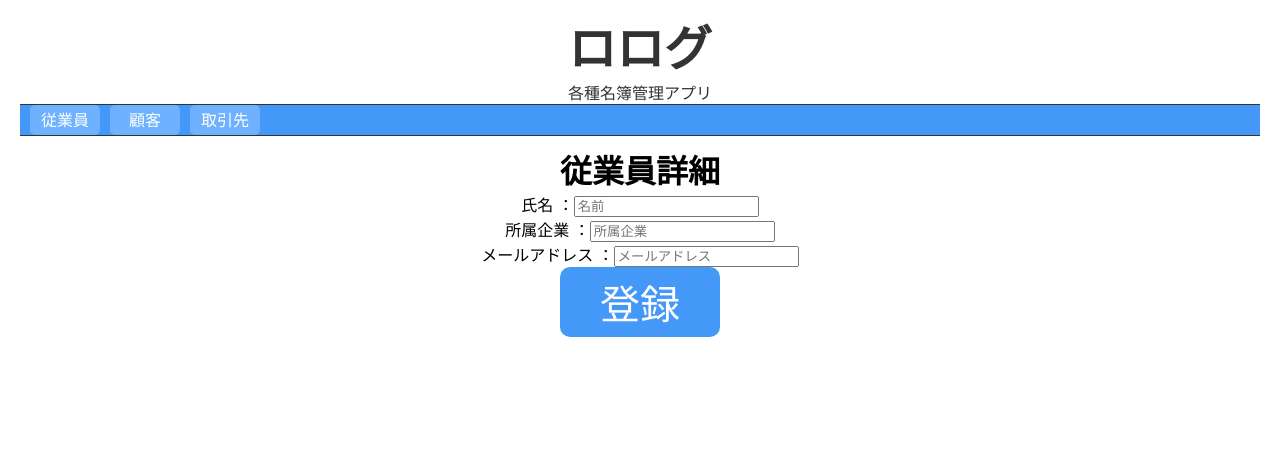
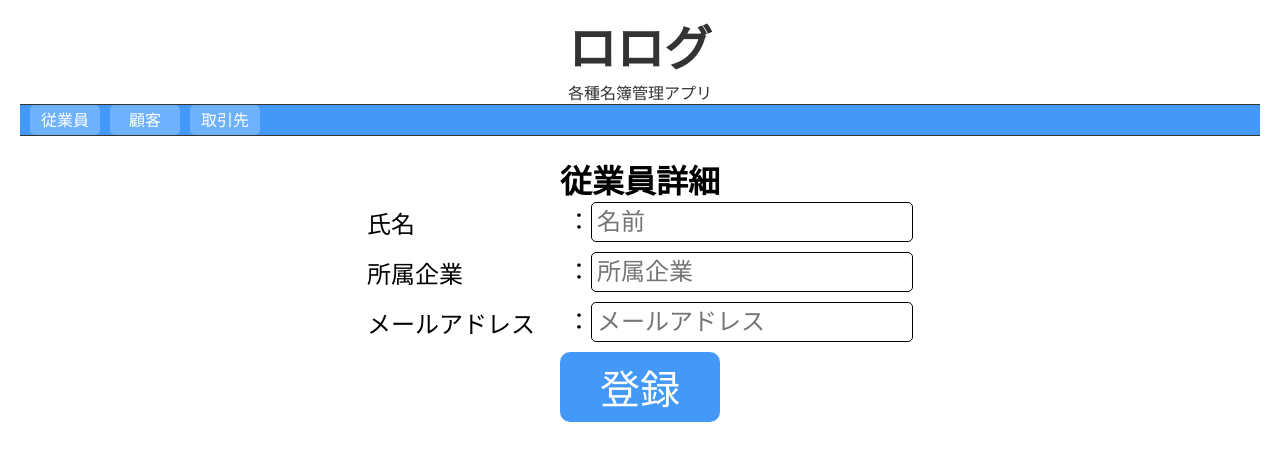
Before and after one commit to koto-ista/meibo-app-front, a React (Create React App) app: page /employee/add in a window 1280 px wide. Shown: the top 460 px of the page. Built offline with nearby package versions, Linux system fonts and the light colour scheme.

Commit message:
入力編集フォームのCSS設定済み

```diff
--- a/src/modele/EmployeeForm.tsx
+++ b/src/modele/EmployeeForm.tsx
@@ -39,18 +39,39 @@ const TaskForm = (props: Props) => {
     return (
         <div>
             <form onSubmit={handleSubmit}>
-                <div >
-                    <div >
-                        <label>氏名 ：</label>
-                        <input type="text" placeholder="名前" value={employee.name} onChange={handleNameChange} />
+                <div className="employee-form-wrapper">
+                    <div className="employee-form-item">
+                        <label>氏名</label>
+                        <div className="employee-form-input">
+                        <input
+                            type="text"
+                            placeholder="名前"
+                            value={employee.name}
+                            onChange={handleNameChange}
+                            required />
+                        </div>
                     </div>
-                    <div >
-                        <label>所属企業 ：</label>
-                        <input type="text" placeholder="所属企業" value={employee.company} onChange={handleCompanyChange} />
+                    <div className="employee-form-item">
+                        <label>所属企業</label>
+                        <div className="employee-form-input">
+                        <input
+                            type="text"
+                            placeholder="所属企業"
+                            value={employee.company}
+                            onChange={handleCompanyChange}
+                            required />
+                        </div>
                     </div>
-                    <div >
-                        <label>メールアドレス ：</label>
-                        <input type="email" placeholder="メールアドレス" value={employee.email} onChange={handleEmailChange} />
+                    <div className="employee-form-item">
+                        <label>メールアドレス</label>
+                        <div className="employee-form-input">
+                        <input
+                            type="email"
+                            placeholder="メールアドレス"
+                            value={employee.email}
+                            onChange={handleEmailChange}
+                            required />
+                        </div>
                     </div>
                 </div>
                 <div >
--- a/src/pages/employee/add.tsx
+++ b/src/pages/employee/add.tsx
@@ -8,7 +8,7 @@ interface Props {
 
 const EmployeeAdd = (props: Props) => {
   return (
-    <div>
+    <div className="employee-add-wrapper">
       <h1>従業員詳細</h1>
       <EmployeeForm setEmployee={props.addEmployee} />
     </div>
--- a/src/pages/employee/detail.tsx
+++ b/src/pages/employee/detail.tsx
@@ -12,7 +12,7 @@ const EmployeeDetail = (props: Props) => {
   const { employeeId } = useParams();
   const employee = props.employees.find((employee) => employee.id === Number(employeeId));
   return (
-    <div>
+    <div className="employee-detail-wrapper">
       <h1>従業員詳細</h1>
       <EmployeeForm employee={employee} setEmployee={props.editEmployee} />
     </div>
--- a/src/style/global.css
+++ b/src/style/global.css
@@ -164,6 +164,51 @@ a {
     box-sizing: border-box;
     width: 100%;
     padding: 10px 20px;
+}
+
+/* 従業員追加 */
+.employee-add-wrapper {
+    box-sizing: border-box;
+    width: 100%;
+    padding: 10px 20px;
+}
+
+/* 従業員 フォーム */
+.employee-form-wrapper {
+    display: flex;
+    flex-direction: column;
+    gap: 10px;
+    margin-bottom: 10px;
+}
+
+.employee-form-item {
+    display: flex;
+    justify-content: center;
+    align-items: center;
+    gap: 0px;
+    height: 40px;
+    font-size: 1.5rem;
+}
+
+.employee-form-item label {
+    min-width: 200px;
+    width: 100px;
+    text-align: left;
+}
+
+.employee-form-item input {
+    min-width: 300px;
+    max-width: 500px;
+    font-size: 1.5rem;
+    border: 1px solid #000;
+    border-radius: 5px;
+    padding: 5px;
+}
+
+.employee-form-input::before {
+    content: '：';
+    color: #000;
+    font-size: 1.5rem;
 }
 
 /* テーブル */
```
